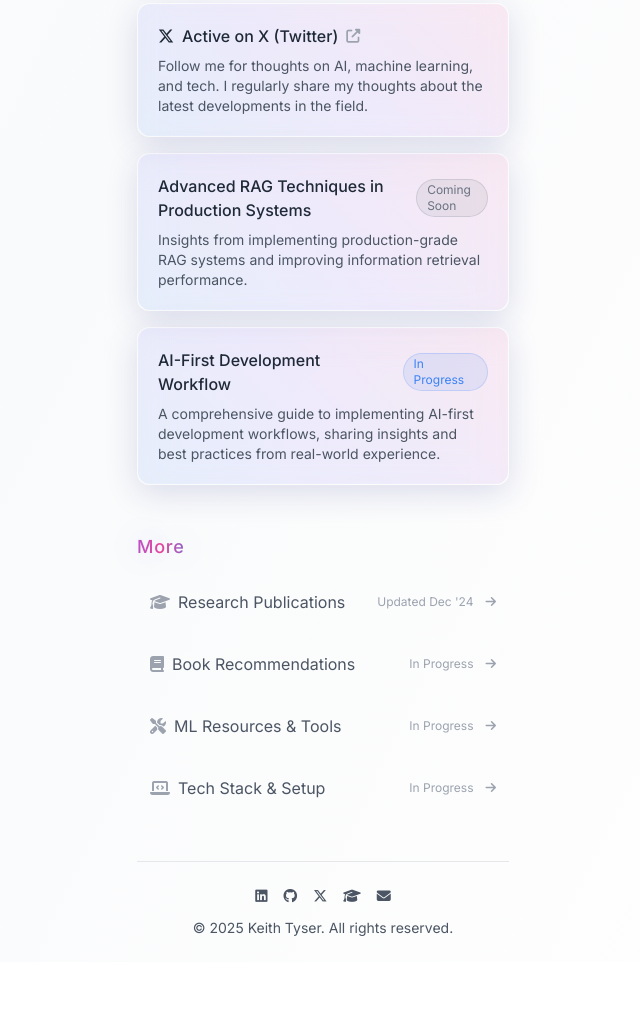
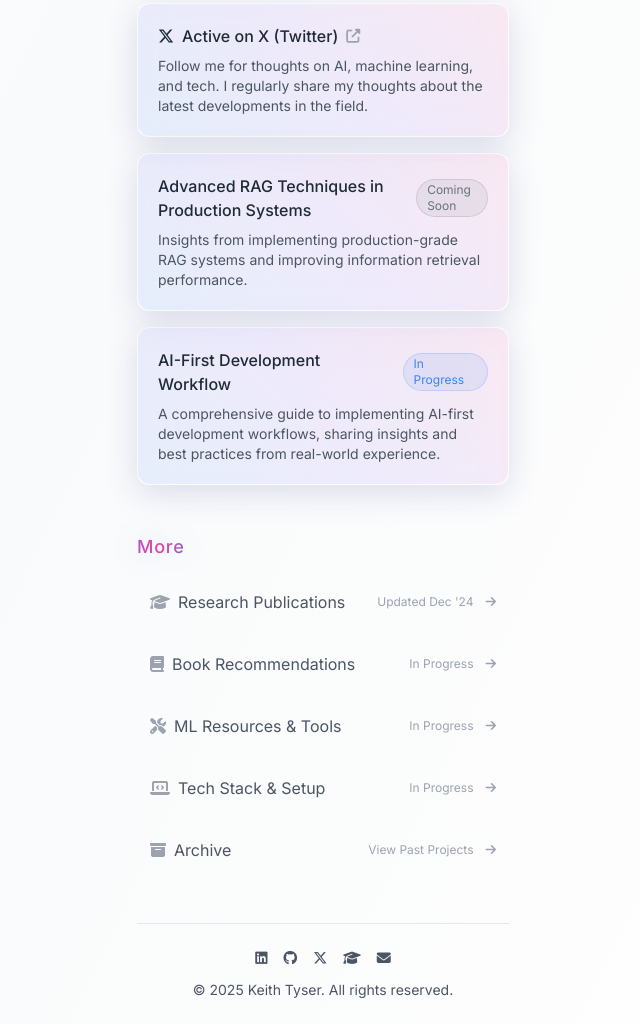
Before and after one commit to keithtyser/personal-site, a plain HTML site: page index.html in a window 1280 px wide. Shown: the part 1635-2659 px from the top of the page, without its empty margins (317-957 px from the left). Before the commit the page ends 2597 px from the top, so only its background shows below. Drawn offline with nearby package versions, Linux system fonts and the light colour scheme.

Commit message:
Add Archive button to More section for past projects

```diff
--- a/index.html
+++ b/index.html
@@ -835,6 +835,17 @@
               <i class="fas fa-arrow-right text-xs text-gray-400 transform translate-x-0 group-hover:translate-x-1 transition-transform"></i>
      </div>
           </a>
+
+          <a href="/archive.html" class="group p-3 rounded-lg bg-white/5 dark:bg-gray-800/30 hover:bg-white/10 dark:hover:bg-gray-800/50 transition-all duration-300 flex items-center justify-between border border-white/10">
+      <div class="flex items-center gap-2">
+              <i class="fas fa-archive text-gray-400 group-hover:text-indigo-500 dark:group-hover:text-indigo-400 transition-colors"></i>
+              <span class="text-gray-600 dark:text-gray-400 group-hover:text-gray-900 dark:group-hover:text-white transition-colors">Archive</span>
+      </div>
+            <div class="flex items-center gap-3">
+              <span class="text-xs text-gray-400">View Past Projects</span>
+              <i class="fas fa-arrow-right text-xs text-gray-400 transform translate-x-0 group-hover:translate-x-1 transition-transform"></i>
+     </div>
+          </a>
     </div>
    </section>
   </main>
```
